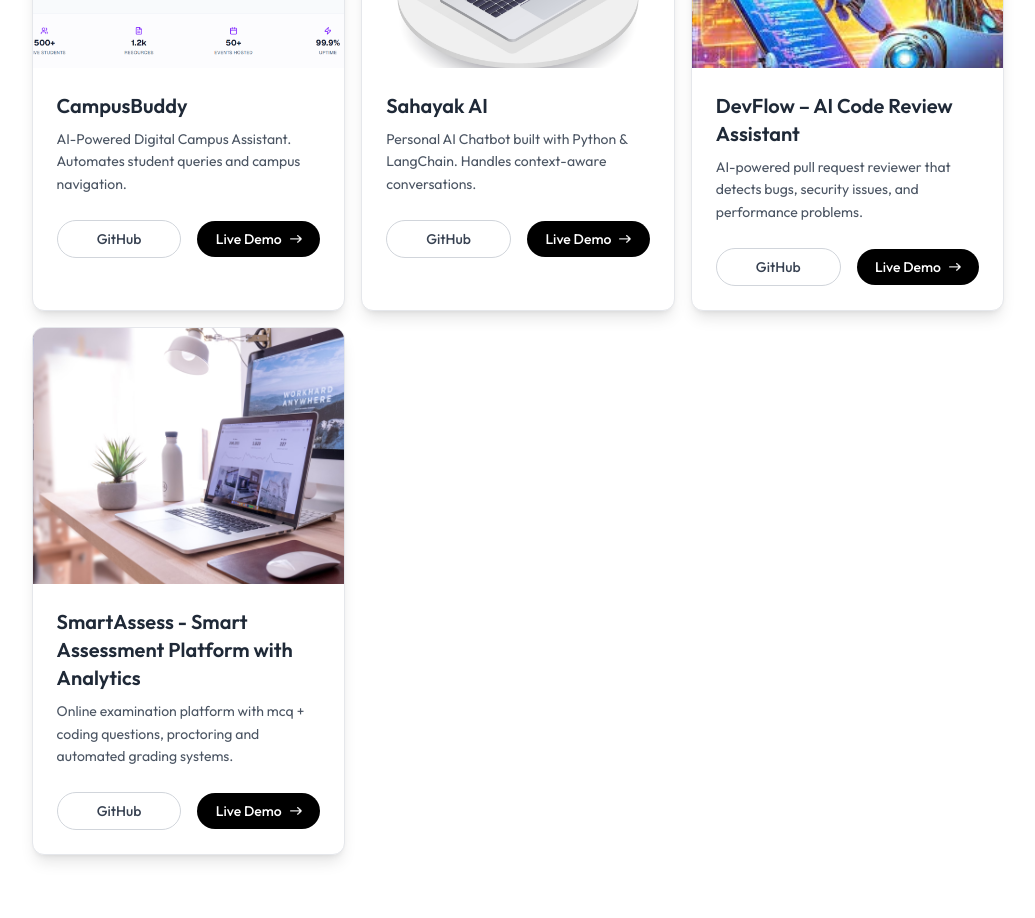
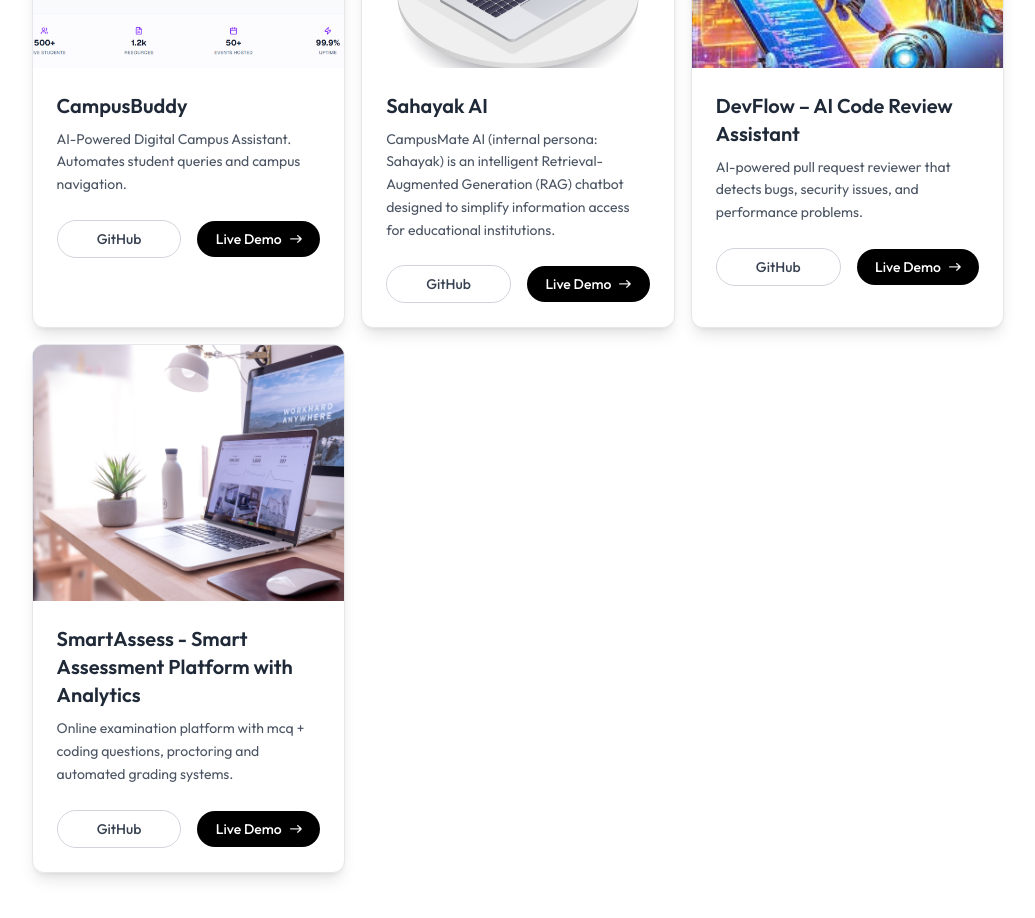
Before and after one commit to Ganesh07A/my-portfolio2, a Next.js app: page / in a window 1280 px wide. Shown: the part 2860-3778 px from the top of the page, without its empty margins (122-1157 px from the left). Built offline with nearby package versions, Linux system fonts and the light colour scheme; a web font is replaced by a local one.

Commit message:
fix: updated the sahayak project details

```diff
--- a/components/Work.jsx
+++ b/components/Work.jsx
@@ -15,9 +15,9 @@ export default function Work() {
     {
       name: "Sahayak AI",
       description:
-        "Personal AI Chatbot built with Python & LangChain. Handles context-aware conversations.",
+        "CampusMate AI (internal persona: Sahayak) is an intelligent Retrieval-Augmented Generation (RAG) chatbot designed to simplify information access for educational institutions.",
       bgImage: "/assets/project2.jpg",
-      repoLink: "https://github.com/Ganesh07A/Sahayak-chatbot",
+      repoLink: "https://github.com/Ganesh07A/campusMate-AI",
       liveLink: "#",
     },
     {
```
